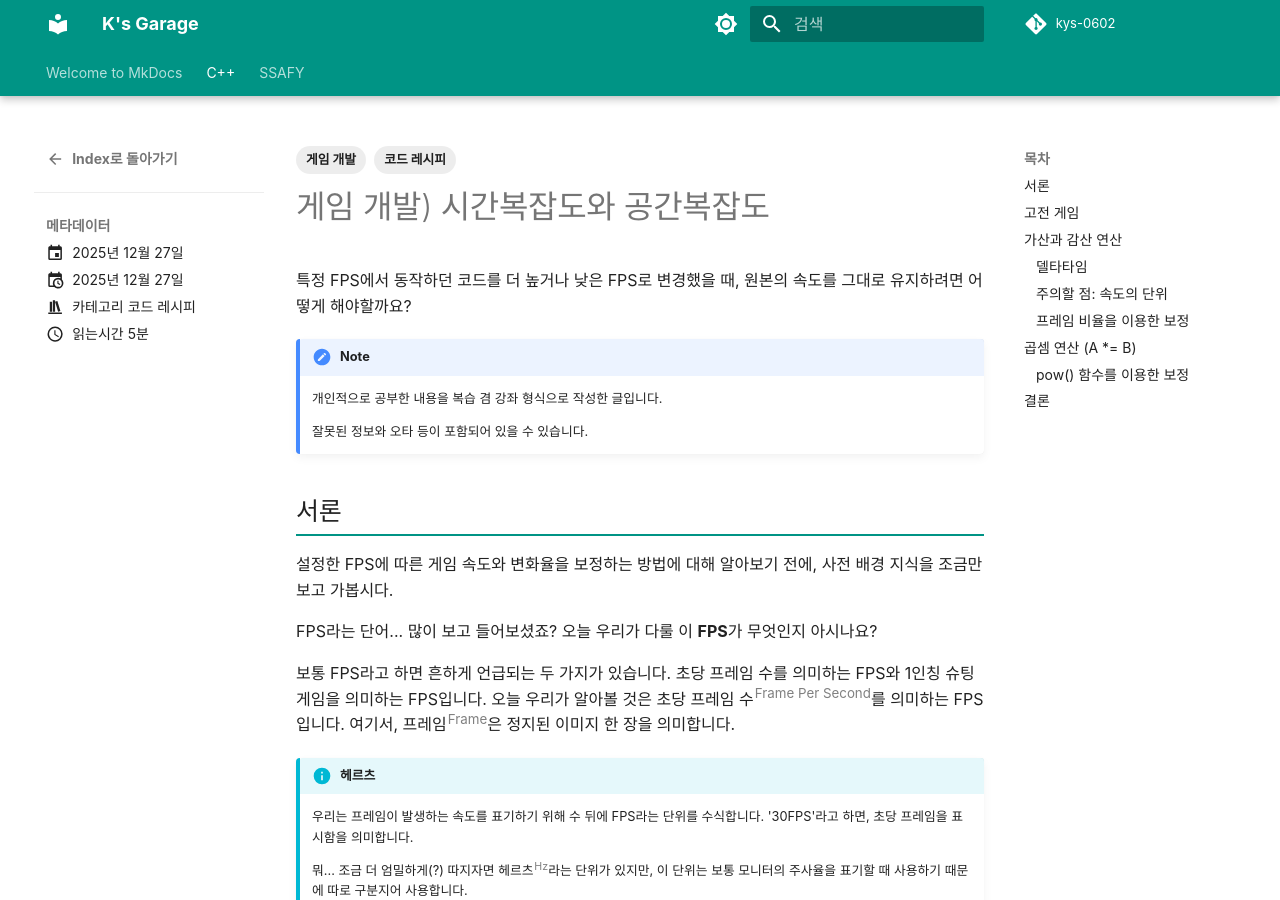
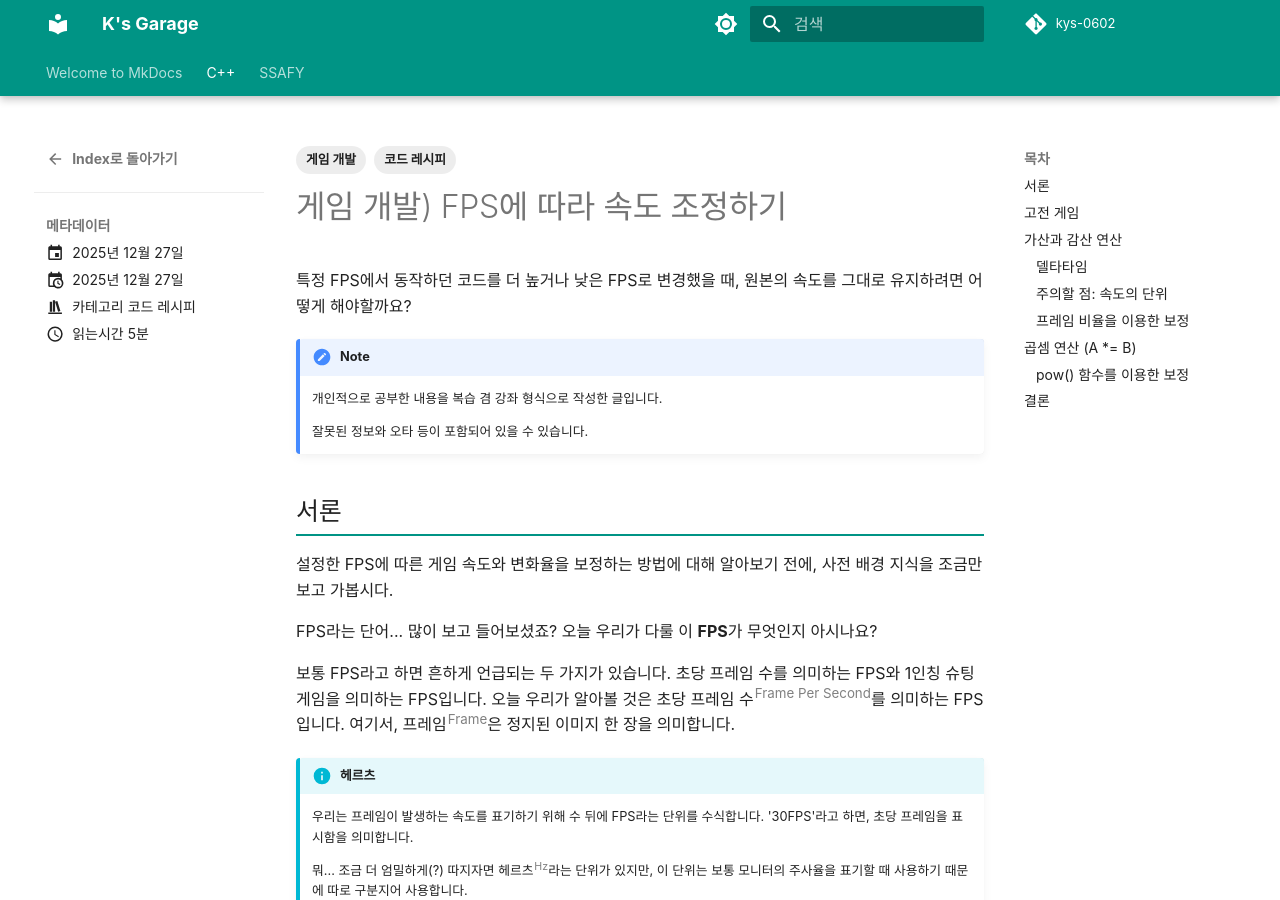
Before and after one commit to kys-0602/kys-0602.github.io, an MkDocs documentation site: the page built from docs/C++/posts/CodeRecipe/AdjustFPS.md, in a window 1280 px wide and 900 px high. Built offline with MkDocs 1.6.1 and Material for MkDocs 9.7.7, drawn with Linux system fonts in a browser that asks for light colours; some web fonts are replaced; comment, search, counter and statistics services are not loaded.

Commit message:
fix: 문서 제목 오류 수정

```diff
--- a/docs/C++/posts/CodeRecipe/AdjustFPS.md
+++ b/docs/C++/posts/CodeRecipe/AdjustFPS.md
@@ -11,7 +11,7 @@ tags:
 comments: true
 ---
 
-# 게임 개발) 시간복잡도와 공간복잡도
+# 게임 개발) FPS에 따라 속도 조정하기
 
 특정 FPS에서 동작하던 코드를 더 높거나 낮은 FPS로 변경했을 때, 원본의 속도를 그대로 유지하려면 어떻게 해야할까요?
 
```
